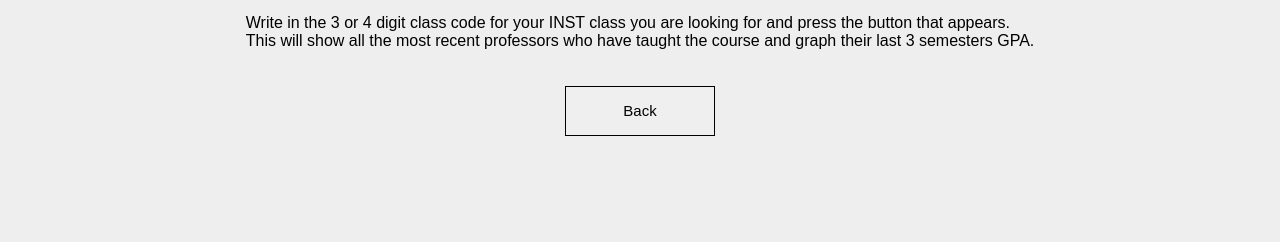
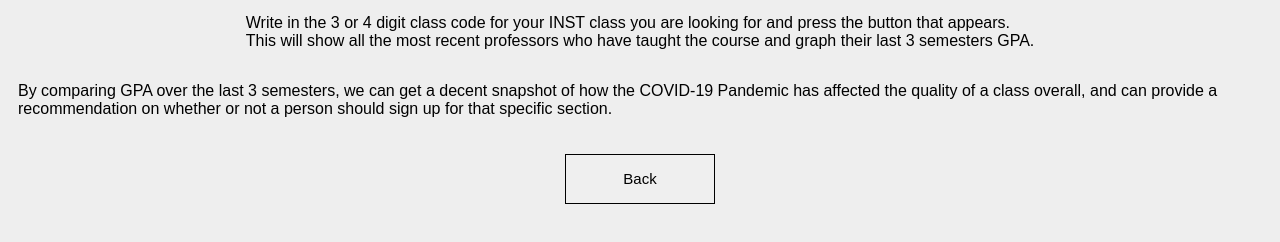
Before and after one commit to jmontano98/MajesticFalconsFinal, a website: page public/doc.html in a window 1280 px wide. Shown: the part 220-462 px from the top of the page. Drawn offline with Linux system fonts and the light colour scheme.

Commit message:
Updating doc

```diff
--- a/public/doc.html
+++ b/public/doc.html
@@ -18,6 +18,10 @@
           This will show all the most recent professors who have taught the
           course and graph their last 3 semesters GPA.
         </p>
+        <p>
+          By comparing GPA over the last 3 semesters, we can get a decent snapshot of how the COVID-19 Pandemic has affected the quality of a class overall,
+          and can provide a recommendation on whether or not a person should sign up for that specific section.
+        </p>
       </div>
 
       <div class="nav-buttons">
```
